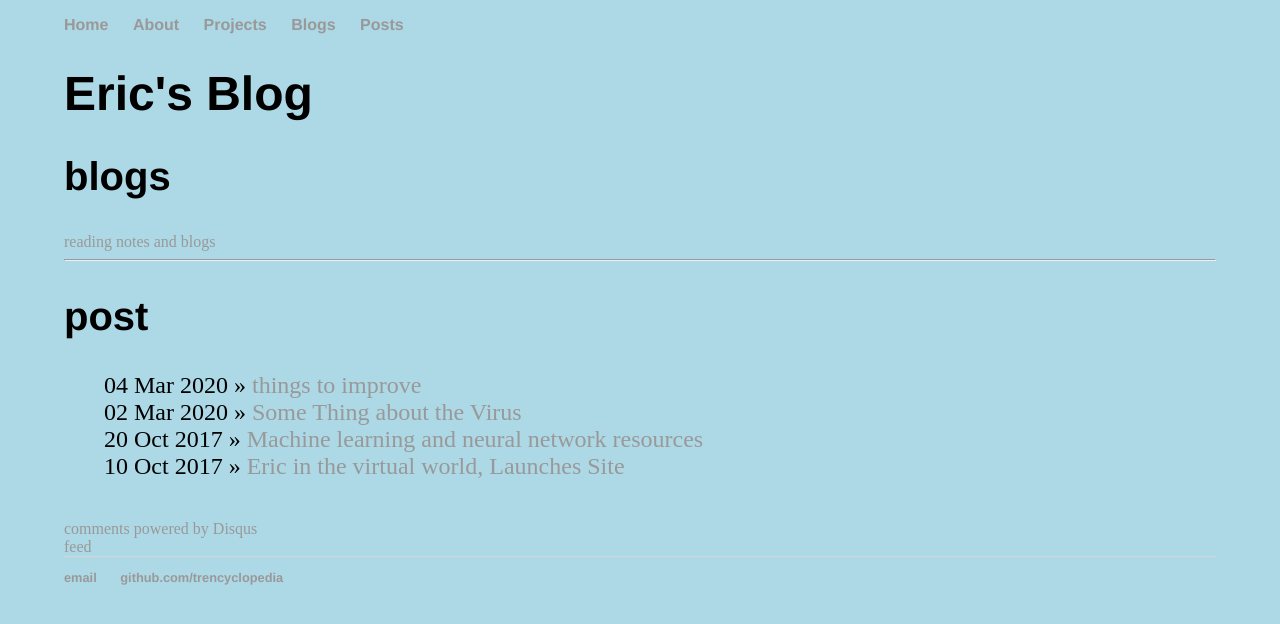
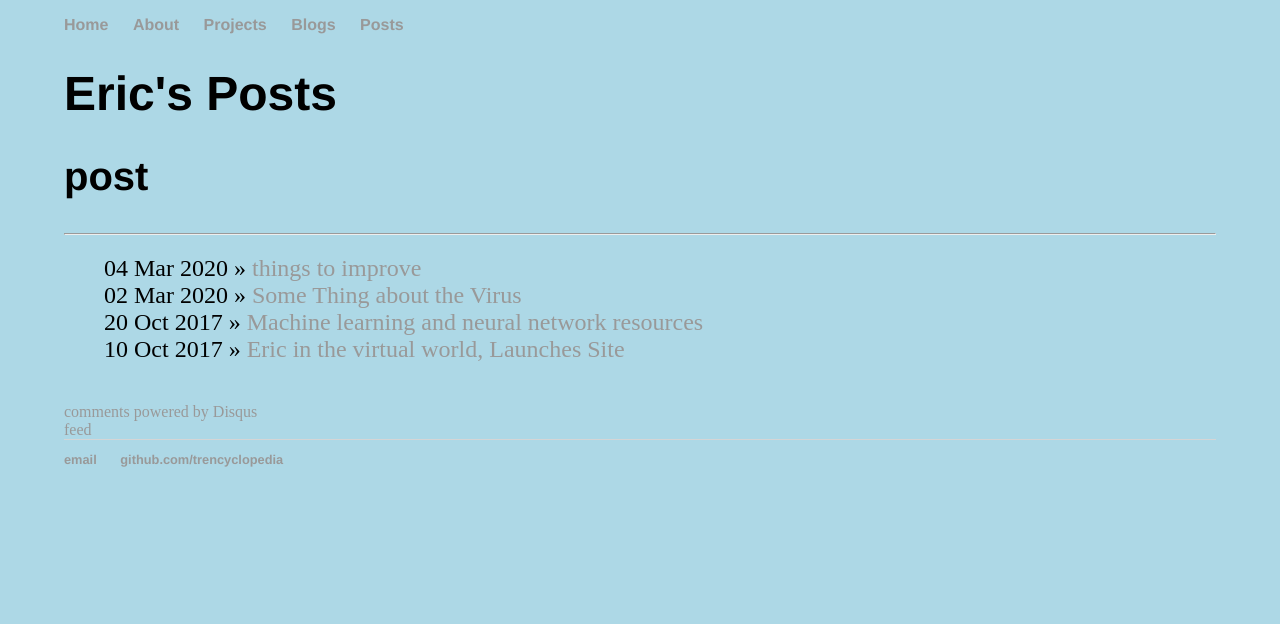
Before and after one commit to trencyclopedia/trencyclopedia.github.io, a Jekyll site: the page built from blog/index.html, in a window 1280 px wide. Shown: the top 624 px of the page. Built offline with Jekyll 4.4.1, drawn with Linux system fonts in a browser that asks for light colours; comment, search, counter and statistics services are not loaded.

Commit message:
remove redundent parts in all index.html

```diff
--- a/_layouts/default.html
+++ b/_layouts/default.html
@@ -9,6 +9,8 @@
 			<meta name="author" content="Eric Zhai">
 			<meta name="viewport" content="width=device-width, initial-scale=1.0">
 
+			<!-- add a favicon for my website -->
+			<link rel="icon" type="image/x-icon" href="/img/favicon.ico">
 		</head>
 
 
--- a/blog/index.html
+++ b/blog/index.html
@@ -1,17 +1,11 @@
 ---
 layout: default
-title: Eric's Blog
+title: Eric's Posts
 ---
 	<h1>{{ page.title }}</h1>
 
-
-	<h2> blogs</h2>
-		<a href="mydocs/">reading notes and blogs</a>
-
+	<h2> post</h2>
 	<hr>
-
-
-	<h2> post</h2>
 
 		<!-- list of posts -->
 		<ul class="posts">
@@ -21,10 +15,10 @@ title: Eric's Blog
 		</ul>
 
 
-	<!-- Post comments -->
+	<!-- add Post comments -->
 	<div class="notecomments">
 		{% include disqus.html %}
 	</div>
 
-	<!-- blog feed -->
+	<!-- add blog feed -->
 	<a href="https://trencyclopedia.github.io/blog/atom.xml">feed</a>
--- a/css/main.css
+++ b/css/main.css
@@ -27,10 +27,12 @@ h1 {
 h2 {
     font-size: 2.5em;
     font-family:'Helvetica', 'Arial', 'Sans-Serif';
+	color: 'Blue';
 }
 h3 {
     font-size: 2em;
     font-family:'Helvetica', 'Arial', 'Sans-Serif';
+	color: 'green';
 }
 p {
     font-size: 1.5em;
@@ -83,7 +85,9 @@ ul.posts li {
 .column.half {
   width: 45%;
 }
-
+.column.w20-perct {
+  width: 45%;
+}
 /* Clear floats after the columns */
 .row:after {
   content: "";
```
Also changed, not shown: about/index.html (+0 -8 lines), index.html (+0 -9 lines).
